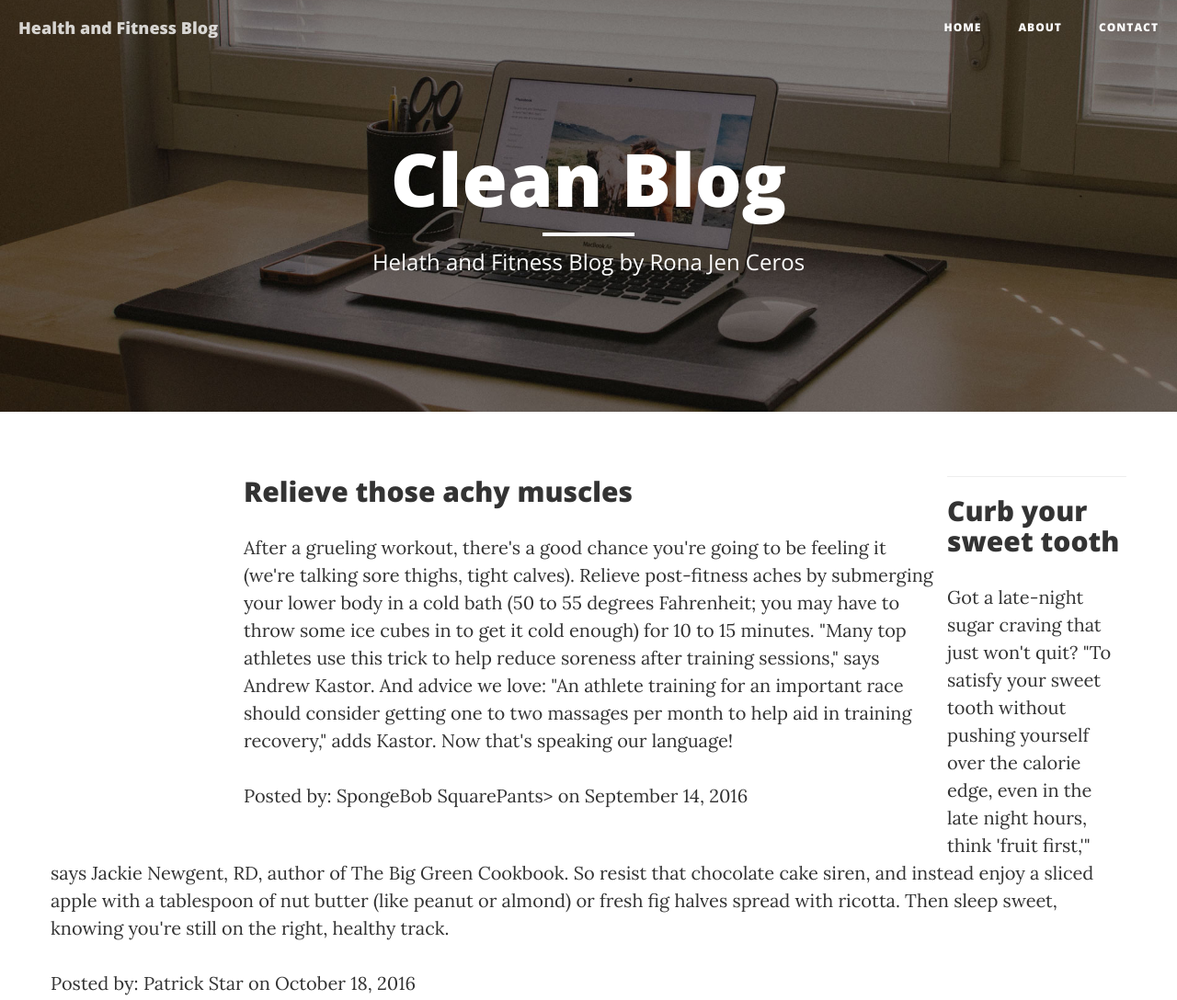
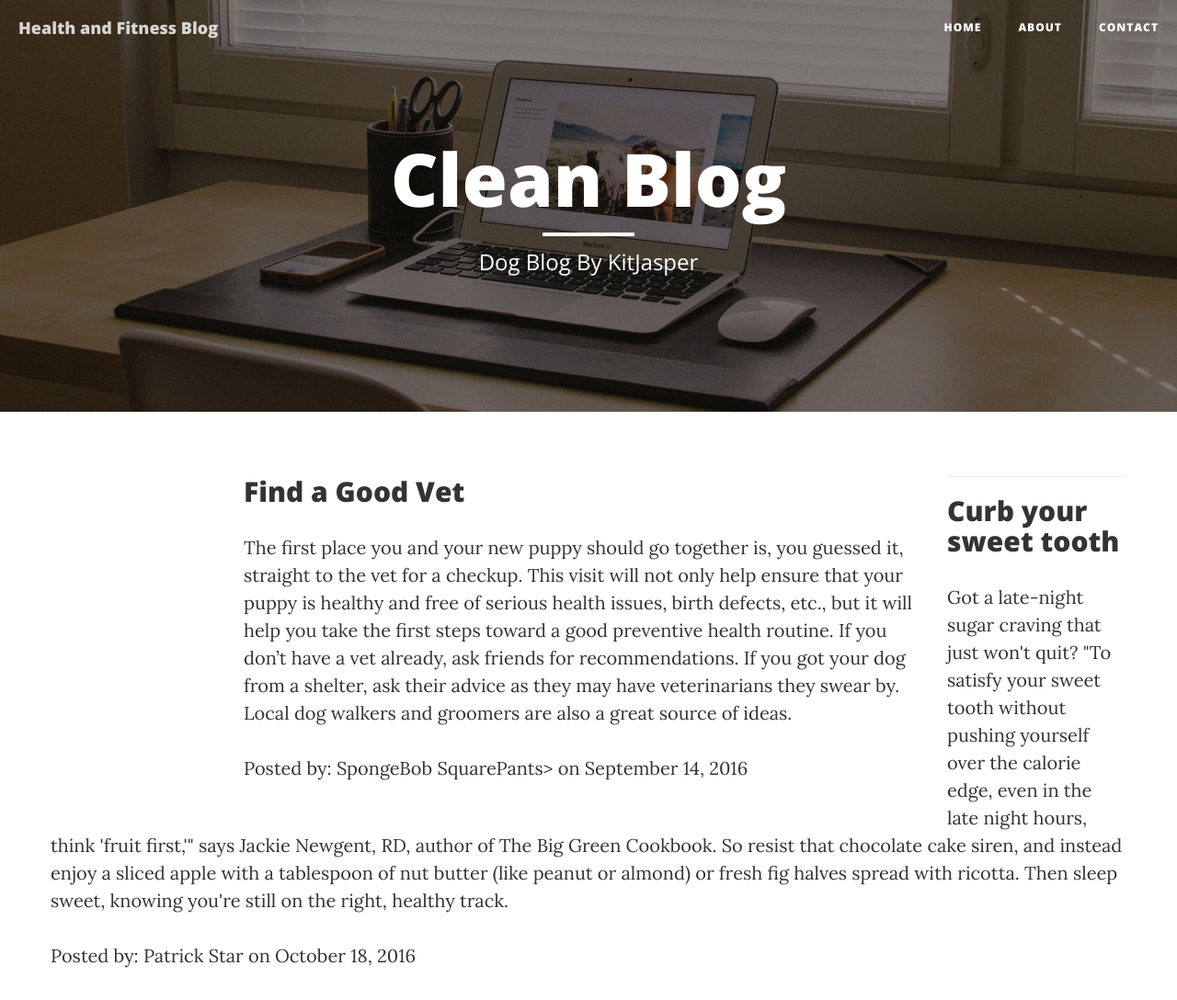
Before and after one commit to kitz2212/blog, a website: page index.html in a window 1280 px wide. Shown: the top 1088 px of the page at 92% size. Drawn offline with nearby package versions, Linux system fonts and the light colour scheme; files that its build step writes are made by us from their sources.

Commit message:
Update index.html

```diff
--- a/index.html
+++ b/index.html
@@ -74,7 +74,7 @@
                     <div class="site-heading">
                         <h1>Clean Blog</h1>
                         <hr class="small">
-                        <span class="subheading">Helath and Fitness Blog by Rona Jen Ceros</span>
+                        <span class="subheading">Dog Blog By KitJasper</span>
                     </div>
                 </div>
             </div>
@@ -86,10 +86,10 @@
         <div class="row">
             <div class="col-lg-8 col-lg-offset-2 col-md-10 col-md-offset-1">
                         <h2 class="post-title">
-                            Relieve those achy muscles
+                            Find a Good Vet
                         </h2>
-                <p>After a grueling workout, there's a good chance you're going to be feeling it (we're talking sore thighs, tight calves). Relieve post-fitness aches by submerging your lower body in a cold bath (50 to 55 degrees Fahrenheit; you may have to throw some ice cubes in to get it cold enough) for 10 to 15 minutes. "Many top athletes use this trick to help reduce soreness after training sessions," says Andrew Kastor. And advice we love: "An athlete training for an important race should consider getting one to two massages per month to help aid in training recovery," adds Kastor. Now that's speaking our language!</p>
-                    <p class="post-meta">Posted by: SpongeBob SquarePants> on September 14, 2016</p>
+                <p>The first place you and your new puppy should go together is, you guessed it, straight to the vet for a checkup. This visit will not only help ensure that your puppy is healthy and free of serious health issues, birth defects, etc., but it will help you take the first steps toward a good preventive health routine. If you don’t have a vet already, ask friends for recommendations. If you got your dog from a shelter, ask their advice as they may have veterinarians they swear by. Local dog walkers and groomers are also a great source of ideas.</p>
+                <p class="post-meta">Posted by: SpongeBob SquarePants> on September 14, 2016</p>
                 </div>
                 <hr>
                         <h2 class="post-title">
```
